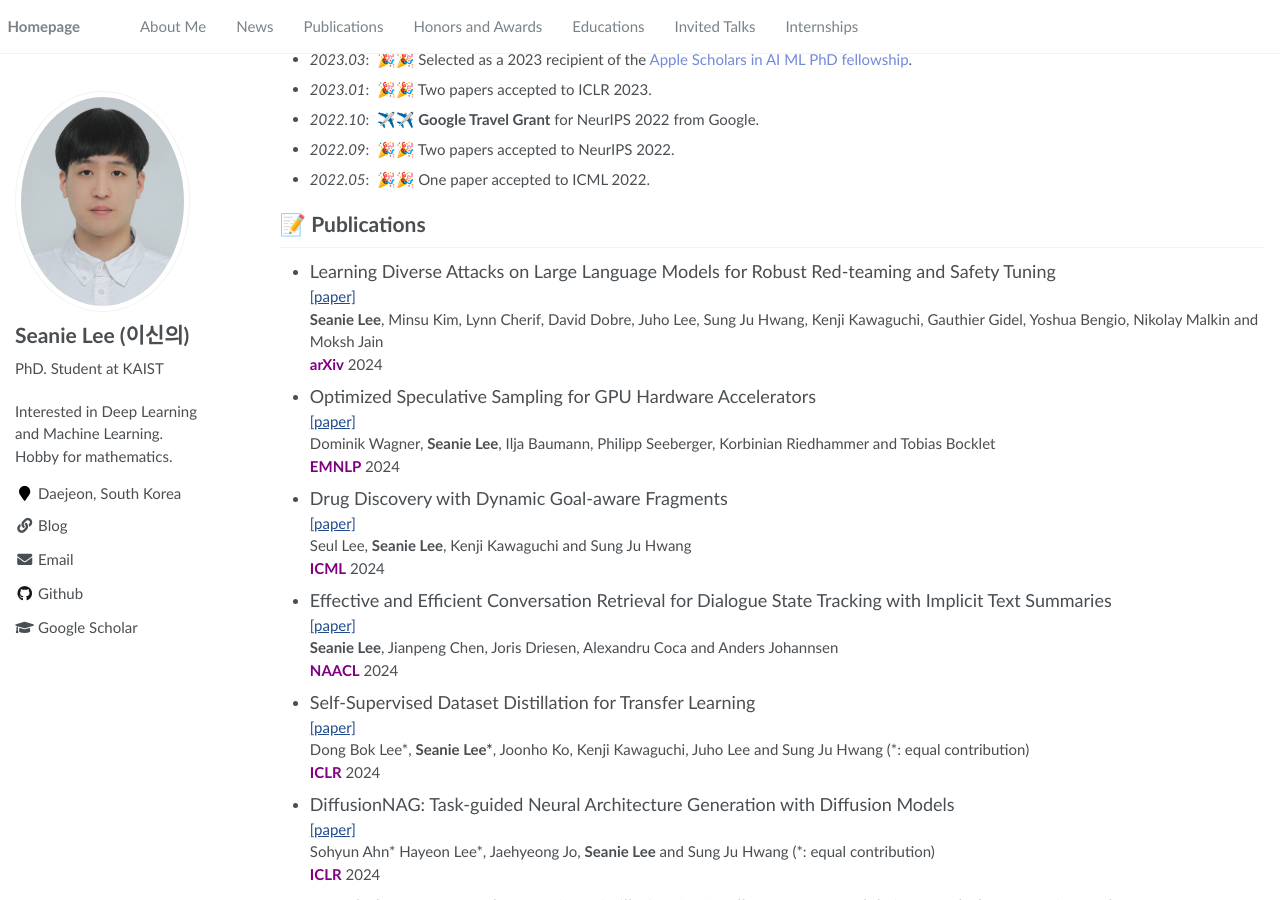
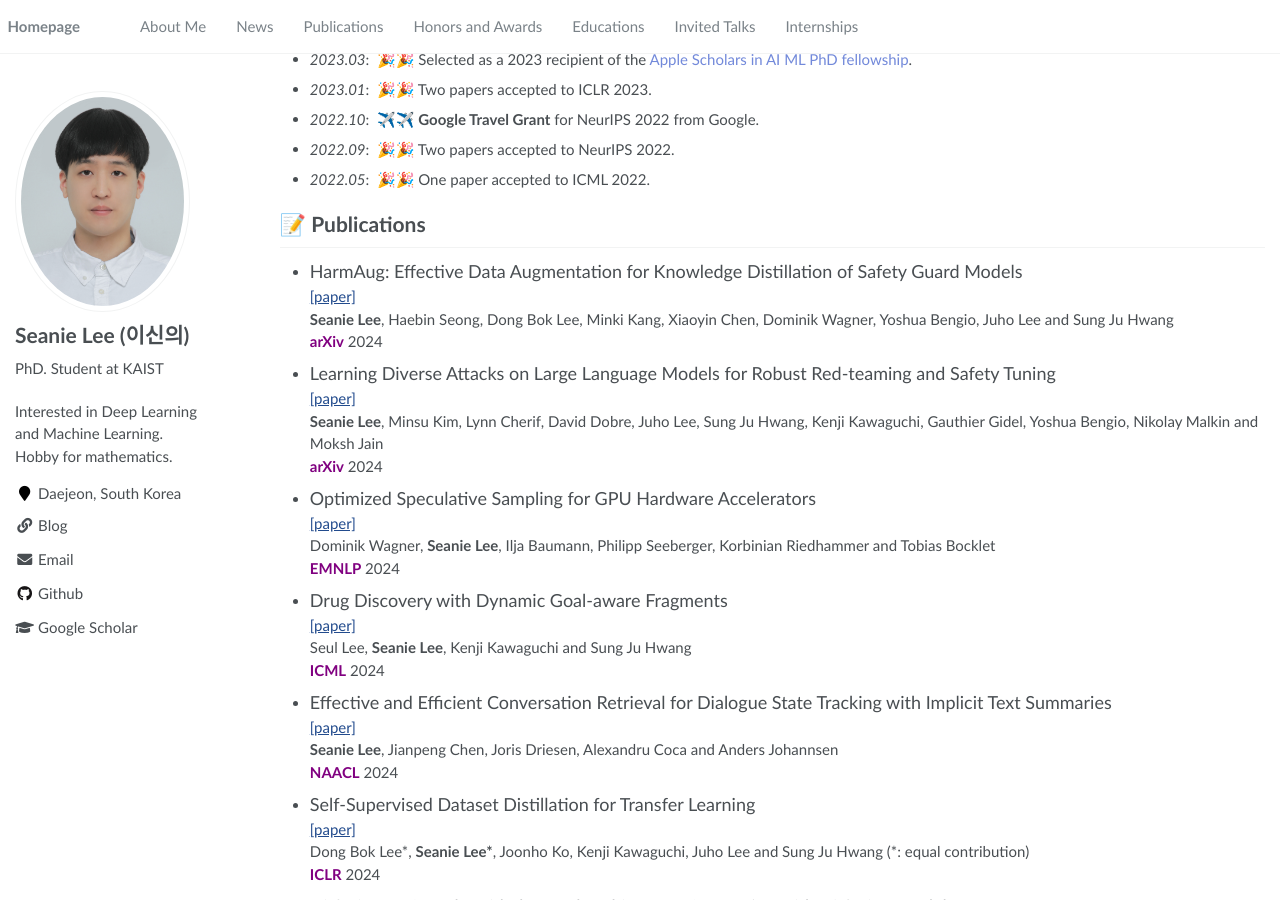
Before and after one commit to seanie12/seanie12.github.io, a Jekyll site: the page built from _pages/about.md, in a window 1280 px wide and 900 px high, scrolled down 419 px. Built offline with Jekyll 4.4.1, drawn with Linux system fonts in a browser that asks for light colours.

Commit message:
Update about.md

```diff
--- a/_pages/about.md
+++ b/_pages/about.md
@@ -37,6 +37,13 @@ During my PhD study, I interned at Mila in 2024, where I had the opportunity to
 <!-- - *2022.02*: &nbsp;🎉🎉 Lorem ipsum dolor sit amet, consectetur adipiscing elit. Vivamus ornare aliquet ipsum, ac tempus justo dapibus sit amet.  -->
 
 # 📝 Publications
+- <font size="4">HarmAug: Effective Data Augmentation for Knowledge Distillation of Safety Guard Models</font>
+[[paper]](https://arxiv.org/abs/2410.01524) \\
+**Seanie Lee**, Haebin Seong, Dong Bok Lee, Minki Kang, Xiaoyin Chen, Dominik Wagner, Yoshua Bengio, Juho Lee and Sung Ju Hwang  \\
+<span style="color:purple">**arXiv**</span> 2024
+
+
+
 - <font size="4">Learning Diverse Attacks on Large Language Models for Robust Red-teaming and Safety Tuning</font>
 [[paper]](https://arxiv.org/abs/2405.18540) \\
 **Seanie Lee**, Minsu Kim, Lynn Cherif, David Dobre, Juho Lee, Sung Ju Hwang, Kenji Kawaguchi, Gauthier Gidel, Yoshua Bengio, Nikolay Malkin and Moksh Jain  \\
```
